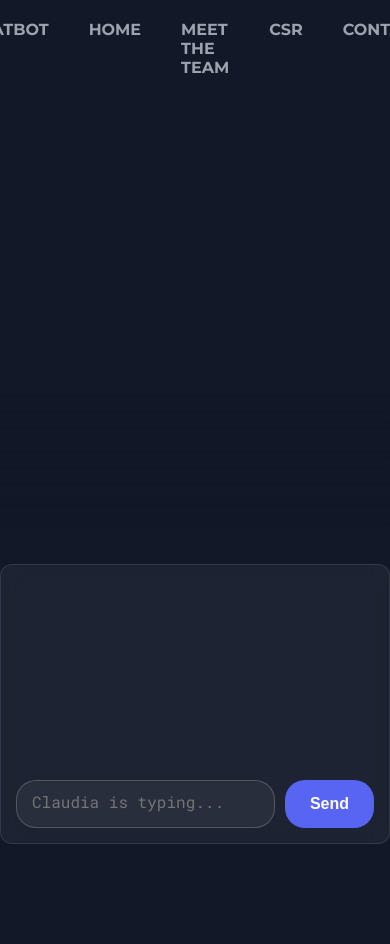
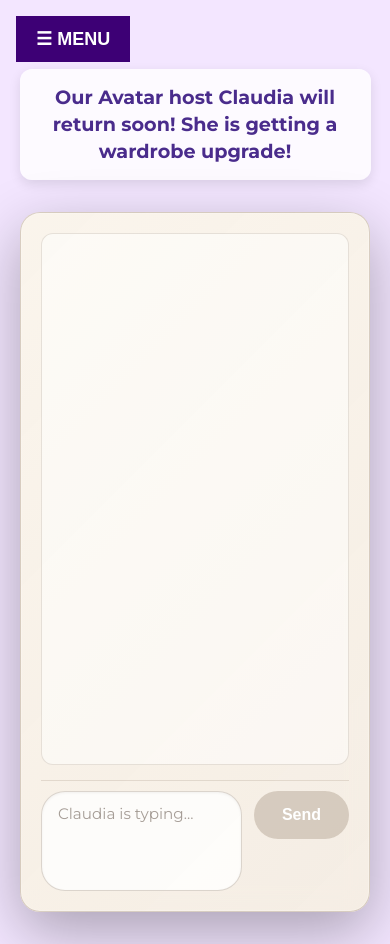
Before and after one commit to aigenticdev/frontend, a plain HTML site: page public/chatbot.html in a window 390 px wide. Before the commit the page ends 844 px from the top, so only its background shows below. Drawn offline with nearby package versions, Linux system fonts and the light colour scheme; no server answers.

Commit message:
chatbot_upgrade

```diff
--- a/public/chatbot.html
+++ b/public/chatbot.html
@@ -6,7 +6,7 @@
   <title>AIGENTIC Chatbot Demo</title>
 
   <!-- AIGENTIC Console Styles -->
-  <link rel="stylesheet" href="/static/avatar.css" />
+  <link rel="stylesheet" href="/static/style.css" />
 
   <!-- Fonts & Animations -->
   <link href="https://fonts.googleapis.com/css2?family=Montserrat:wght@400;700;900&display=swap" rel="stylesheet" />
@@ -21,8 +21,6 @@
     }
   }
   </script>
-
-
 </head>
 <body class="avatar-page">
 
@@ -45,9 +43,14 @@
     <a href="contact.html">CONTACT</a>
   </nav>
 
+  <!-- Mobile host message -->
+  <div class="avatar-host-message">
+    Our Avatar host Claudia will return soon! She is getting a wardrobe upgrade!
+  </div>
+
   <!-- AIGENTIC Console Layout -->
   <div class="console-container" data-aos="fade-up">
-    <!-- Avatar container -->
+    <!-- Avatar container (hidden) -->
     <div id="avatar-container"></div>
 
     <!-- Chat container -->
@@ -75,6 +78,7 @@
   <!-- Scripts -->
   <script type="module" src="/static/avatar.js"></script>
   <script type="module" src="/static/main.js"></script>
+  <script src="/static/script.js"></script>
   <script src="https://unpkg.com/aos@2.3.4/dist/aos.js"></script>
   <script>
     AOS.init({
--- a/public/static/avatar.css
+++ /dev/null
@@ -1,215 +0,0 @@
-/* --- AIGENTIC CONSOLE THEME --- */
-
-/* --- BASE & FONTS --- */
-:root {
-    --console-bg: #111827; /* Dark blue-gray */
-    --text-primary: #E5E7EB; /* Light gray */
-    --text-secondary: #9CA3AF; /* Medium gray */
-    --accent-glow: #5865F2; /* A vibrant blue/purple */
-    --glass-bg: rgba(255, 255, 255, 0.05);
-    --font-body: 'Roboto Mono', monospace;
-    --font-heading: 'Montserrat', sans-serif;
-}
-
-* {
-    margin: 0;
-    padding: 0;
-    box-sizing: border-box;
-}
-
-body.avatar-page {
-    background-color: var(--console-bg);
-    color: var(--text-primary);
-    font-family: var(--font-body);
-    display: flex;
-    justify-content: center;
-    align-items: center;
-    height: 100vh;
-    overflow: hidden;
-}
-
-/* --- LAYOUT --- */
-.console-container {
-    display: flex;
-    flex-direction: column;
-    align-items: center;
-    gap: 20px;
-    width: 100%;
-    height: 100%;
-    padding-top: 80px; /* Space for nav */
-}
-
-#avatar-container {
-    width: 100%;
-    max-width: 600px; /* Made container larger */
-    height: 500px;
-    background-color: transparent; /* Removed color and border */
-    position: relative; /* Needed for the fade effect */
-    overflow: hidden;
-}
-
-#avatar-container::after {
-    content: '';
-    position: absolute;
-    bottom: 0;
-    left: 0;
-    width: 100%;
-    height: 150px; /* Height of the fade */
-    background: linear-gradient(to top, var(--console-bg) 10%, transparent 100%);
-    pointer-events: none; /* Allows clicking through the fade */
-}
-
-.chat-container {
-    width: 100%;
-    max-width: 600px;
-    height: 300px; /* Smaller chat */
-    background-color: var(--glass-bg);
-    border: 1px solid rgba(255, 255, 255, 0.1);
-    border-radius: 12px;
-    backdrop-filter: blur(10px);
-    -webkit-backdrop-filter: blur(10px);
-    display: flex;
-    flex-direction: column;
-    padding: 15px;
-}
-
-/* --- CHAT STYLES --- */
-#chat-window {
-    flex-grow: 1;
-    overflow-y: auto;
-    display: flex;
-    flex-direction: column;
-    gap: 12px;
-    padding: 10px;
-}
-
-.message {
-    max-width: 80%;
-    padding: 10px 15px;
-    border-radius: 15px;
-    line-height: 1.5;
-    word-wrap: break-word;
-}
-
-.message.user {
-    background-color: var(--accent-glow);
-    color: white;
-    align-self: flex-end;
-    border-bottom-right-radius: 4px;
-}
-
-.message.bot {
-    background-color: var(--glass-bg);
-    border: 1px solid rgba(255, 255, 255, 0.1);
-    color: var(--text-primary);
-    align-self: flex-start;
-    border-bottom-left-radius: 4px;
-}
-
-.input-area {
-    display: flex;
-    margin-top: 15px;
-    gap: 10px;
-}
-
-textarea#question {
-    flex-grow: 1;
-    font-size: 1rem;
-    padding: 10px 15px;
-    border-radius: 20px;
-    border: 1px solid rgba(255, 255, 255, 0.2);
-    background-color: var(--glass-bg);
-    color: var(--text-primary);
-    resize: none;
-    font-family: var(--font-body);
-    height: 48px;
-}
-
-textarea#question:focus {
-    outline: none;
-    border-color: var(--accent-glow);
-}
-
-button#submit-btn {
-    background-color: var(--accent-glow);
-    color: white;
-    border: none;
-    border-radius: 20px;
-    padding: 0 25px;
-    cursor: pointer;
-    font-size: 1rem;
-    font-weight: bold;
-    transition: background-color 0.3s ease;
-    height: 48px;
-}
-
-button#submit-btn:hover {
-    background-color: #4754de; /* Slightly lighter accent */
-}
-
-/* --- NAVBAR --- */
-nav#main-nav {
-    position: fixed;
-    top: 0;
-    width: 100%;
-    display: flex;
-    justify-content: center;
-    gap: 40px;
-    padding: 20px 0;
-    font-family: var(--font-heading);
-    font-weight: 700;
-    background: transparent;
-    z-index: 1000;
-}
-
-nav a {
-    text-decoration: none;
-    color: var(--text-secondary);
-    transition: color 0.2s;
-}
-
-nav a:hover, nav a:focus {
-    color: var(--text-primary);
-}
-
-#menu-toggle {
-    display: none; /* Hiding for this focused design, can be re-enabled */
-}
-
-/* --- GAME MODAL --- */
-.game-modal-overlay {
-    position: fixed !important;
-    top: 0 !important;
-    left: 0 !important;
-    width: 100vw !important;
-    height: 100vh !important;
-    background-color: rgba(0, 0, 0, 0.8) !important;
-    display: none;
-    justify-content: center !important;
-    align-items: center !important;
-    z-index: 2000 !important;
-}
-
-.game-modal-content {
-    position: relative !important;
-    width: 95% !important;
-    height: 95% !important;
-    background-color: #000 !important;
-    border: 2px solid var(--accent-glow) !important;
-}
-
-.game-modal-close-btn {
-    position: absolute !important;
-    top: -45px !important; /* Adjusted for better positioning */
-    right: 0 !important;
-    background: none !important;
-    border: none !important;
-    color: white !important;
-    font-size: 3rem !important;
-    cursor: pointer !important;
-}
-
-#game-iframe {
-    width: 100% !important;
-    height: 100% !important;
-}
--- a/public/static/style.css
+++ b/public/static/style.css
@@ -967,229 +967,438 @@ Privacy Policy page
 Avatar Page
 --------------------*/
 
-.avatar-page * {
-  box-sizing: border-box;
-}
-
-.avatar-page {
-  padding-top: 80px;
-  background: #f9fbfd;
-  font-family: 'Segoe UI', Tahoma, Geneva, Verdana, sans-serif;
-  color: #0a2e5d;
+/* Base setup */
+body.avatar-page {
+  background-image: url('/static/images/avatar_background.png');
+  background-size: cover;        /* fills the entire viewport */
+  background-position: center;   /* centers the image */
+  background-attachment: fixed;  /* parallax effect */
+  background-repeat: no-repeat;  /* prevents tiling */
+  min-height: 100vh;
+  padding-top: 80px; /* keeps space for nav */
+  background-position: center 80px;
+}
+
+/* Wrapper to isolate chatbot flex layout */
+.avatar-content,
+.console-container {
+  display: flex;
+  justify-content: flex-end;
+  align-items: center;
+  padding-right: 10%; /* move further right */
   padding-left: 20px;
-  padding-right: 20px;
-  padding-bottom: 20px;
-  display: flex;
-  justify-content: center;
-  height: auto;
-}
-
-.avatar-page .container-wrapper {
-  display: flex;
-  gap: 20px;
+  min-height: calc(100vh - 80px);
+  width: 100%;
+}
+
+@media (min-width: 769px) {
+  body.avatar-page .console-container {
+    margin-left: auto;   /* push container to the right */
+    margin-right: -7%;    /* distance from right edge */
+    justify-content: flex-end;
+    width: auto;         /* shrink to content width if needed */
+  }
+}
+
+/* Main container for chatbot */
+.console-container {
+  display: flex;
+  justify-content: flex-end; /* push child to right */
   align-items: center;
-  max-width: 1000px;
-  width: 100%;
-}
-
-.avatar-page #avatar-container {
-  width: 300px;
-  height: 500px;
-  background: transparent;
-  border-radius: 12px;
-  overflow: hidden;
-}
-
-.avatar-page .chat-container {
-  background: white;
-  width: 100%;
-  max-width: 550px;
-  height: 85vh;
-  border-radius: 12px;
-  box-shadow: 0 5px 15px rgba(0, 0, 0, 0.1);
+  width: auto;               /* shrink to content */
+  margin-left: auto;         /* push container to right */
+  margin-right: 5%;          /* spacing from right edge */
+  max-width: 850px;          /* match chat width */
+}
+
+/* Chat container styling */
+.chat-container {
+  background: linear-gradient(135deg, rgba(250, 245, 235, 0.95) 0%, rgba(245, 238, 226, 0.92) 100%);
+  backdrop-filter: blur(12px);
+  -webkit-backdrop-filter: blur(12px);
+  width: 100%;
+  max-width: 850px;  /* keep it wide */
+  height: 80vh;
+  min-height: 500px;
+  max-height: 700px;
+  border-radius: 20px;
+  box-shadow:
+    0 20px 60px rgba(0, 0, 0, 0.3),
+    0 0 0 1px rgba(255, 255, 255, 0.2) inset;
   display: flex;
   flex-direction: column;
-  padding: 15px 20px;
-}
-
-.avatar-page h1 {
-  margin: 0 0 15px 0;
-  font-weight: 700;
-  color: #023e8a;
-  text-align: center;
-  user-select: none;
-}
-
-.avatar-page #chat-window {
+  padding: 20px;
+  border: 1px solid rgba(139, 119, 101, 0.3);
+}
+
+/* Chat window */
+#chat-window {
   flex-grow: 1;
   overflow-y: auto;
-  padding-right: 10px;
-  border: 1px solid #d9e6f7;
+  padding: 15px;
+  border-radius: 12px;
+  background: rgba(255, 255, 255, 0.5);
+  border: 1px solid rgba(139, 119, 101, 0.2);
+  display: flex;
+  flex-direction: column;
+  gap: 12px;
+  margin-bottom: 15px;
+  scrollbar-width: thin;
+  scrollbar-color: rgba(139, 119, 101, 0.5) transparent;
+}
+
+#chat-window::-webkit-scrollbar {
+  width: 8px;
+}
+
+#chat-window::-webkit-scrollbar-track {
+  background: rgba(255, 255, 255, 0.1);
   border-radius: 10px;
-  background: #e9f0fc;
-  display: flex;
-  flex-direction: column;
-  gap: 10px;
-  padding: 15px;
-  font-size: 1rem;
-}
-
-.avatar-page .message {
-  max-width: 75%;
-  padding: 10px 15px;
-  border-radius: 20px;
-  line-height: 1.4;
+}
+
+#chat-window::-webkit-scrollbar-thumb {
+  background: rgba(139, 119, 101, 0.5);
+  border-radius: 10px;
+}
+
+#chat-window::-webkit-scrollbar-thumb:hover {
+  background: rgba(139, 119, 101, 0.7);
+}
+
+/* Message styles */
+.message {
+  max-width: 85%;
+  padding: 12px 16px;
+  border-radius: 18px;
+  line-height: 1.5;
   word-wrap: break-word;
   white-space: pre-wrap;
-  box-shadow: 0 1px 3px rgb(0 0 0 / 0.1);
-  position: relative;
-}
-
-.avatar-page .message.user {
-  background-color: #0077cc;
-  color: white;
+  font-size: 0.95rem;
+  animation: messageSlide 0.3s ease-out;
+}
+
+@keyframes messageSlide {
+  from {
+    opacity: 0;
+    transform: translateY(10px);
+  }
+  to {
+    opacity: 1;
+    transform: translateY(0);
+  }
+}
+
+.message.user {
+  background: linear-gradient(135deg, #8b7765 0%, #6d5d4d 100%);
+  color: #fff;
   align-self: flex-end;
   border-bottom-right-radius: 4px;
-}
-
-.avatar-page .message.bot {
-  background-color: #ffffff;
-  border: 1px solid #b3d1ff;
-  color: #003366;
+  box-shadow: 0 2px 8px rgba(107, 93, 84, 0.3);
+}
+
+.message.bot {
+  background: rgba(255, 255, 255, 0.9);
+  color: #3d342c;
   align-self: flex-start;
   border-bottom-left-radius: 4px;
+  border: 1px solid rgba(139, 119, 101, 0.2);
+  box-shadow: 0 2px 8px rgba(0, 0, 0, 0.1);
+  position: relative;
   padding-bottom: 35px;
 }
 
-.avatar-page .message.bot .sources {
-  margin-top: 8px;
+/* Sources styling */
+.message.bot .sources {
+  margin-top: 10px;
   font-size: 0.85rem;
-  color: #034078;
-  background: #d0e7ff;
+  color: #5a4a3a;
+  background: rgba(222, 208, 192, 0.5);
   border-radius: 8px;
   padding: 8px 12px;
-  border: 1px solid #99cfff;
-  box-shadow: inset 0 0 5px #99cfff;
-}
-
-.avatar-page .message.bot .sources ul {
+  border: 1px solid rgba(139, 119, 101, 0.3);
+}
+
+.message.bot .sources ul {
   margin: 4px 0 0 16px;
   padding: 0;
   list-style-type: disc;
 }
 
-.avatar-page .input-area {
-  display: flex;
-  margin-top: 15px;
-  gap: 10px;
-}
-
-.avatar-page textarea#question {
+/* Input area */
+.input-area {
+  display: flex;
+  gap: 12px;
+  padding-top: 10px;
+  border-top: 1px solid rgba(139, 119, 101, 0.2);
+}
+
+textarea#question {
   flex-grow: 1;
-  font-size: 1rem;
-  padding: 10px 15px;
-  border-radius: 20px;
-  border: 1px solid #99cfff;
+  font-size: 0.95rem;
+  padding: 12px 16px;
+  border-radius: 24px;
+  border: 1px solid rgba(139, 119, 101, 0.3);
+  background: rgba(255, 255, 255, 0.8);
+  color: #3d342c;
   resize: none;
-  box-shadow: inset 0 0 5px #cce6ff;
-  font-family: 'Segoe UI', Tahoma, Geneva, Verdana, sans-serif;
+  font-family: inherit;
   height: 48px;
-  overflow-y: auto;
-}
-
-.avatar-page button#submit-btn {
-  background-color: #0077cc;
+  transition: all 0.3s ease;
+  box-shadow: inset 0 1px 3px rgba(0, 0, 0, 0.05);
+}
+
+textarea#question:focus {
+  outline: none;
+  border-color: #8b7765;
+  background: rgba(255, 255, 255, 0.95);
+  box-shadow: 0 0 0 3px rgba(139, 119, 101, 0.1);
+}
+
+textarea#question::placeholder {
+  color: rgba(107, 93, 84, 0.6);
+}
+
+button#submit-btn {
+  background: linear-gradient(135deg, #8b7765 0%, #6d5d4d 100%);
   color: white;
   border: none;
-  border-radius: 20px;
-  padding: 0 25px;
+  border-radius: 24px;
+  padding: 0 28px;
   cursor: pointer;
   font-size: 1rem;
-  transition: background-color 0.3s ease;
+  font-weight: 600;
+  transition: all 0.3s ease;
   height: 48px;
-  user-select: none;
-}
-
-.avatar-page button#submit-btn:hover {
-  background-color: #005fa3;
-}
-
-.avatar-page button#submit-btn:disabled {
-  background-color: #99cfff;
+  box-shadow: 0 2px 8px rgba(107, 93, 84, 0.3);
+}
+
+button#submit-btn:hover {
+  transform: translateY(-1px);
+  box-shadow: 0 4px 12px rgba(107, 93, 84, 0.4);
+  background: linear-gradient(135deg, #9a8674 0%, #7d6c5c 100%);
+}
+
+button#submit-btn:active {
+  transform: translateY(0);
+}
+
+button#submit-btn:disabled {
+  background: rgba(139, 119, 101, 0.3);
   cursor: not-allowed;
-}
-
-.avatar-page .feedback-buttons {
+  box-shadow: none;
+}
+
+/* Feedback buttons */
+.feedback-buttons {
   position: absolute;
   bottom: 8px;
   right: 12px;
   display: flex;
   gap: 8px;
-  opacity: 0.5;
+  opacity: 0;
   transition: opacity 0.2s ease-in-out;
 }
 
-.avatar-page .message.bot:hover .feedback-buttons {
-  opacity: 1;
-}
-
-.avatar-page .feedback-btn {
+.message.bot:hover .feedback-buttons {
+  opacity: 0.7;
+}
+
+.feedback-btn {
   background: none;
   border: none;
   cursor: pointer;
   font-size: 1.1rem;
-  padding: 2px;
+  padding: 4px;
   border-radius: 50%;
   line-height: 1;
-}
-
-.avatar-page .feedback-btn:hover {
-  background-color: rgba(0, 0, 0, 0.1);
-}
-
-.avatar-page .feedback-btn.disabled {
+  transition: all 0.2s ease;
+}
+
+.feedback-btn:hover {
+  background-color: rgba(139, 119, 101, 0.2);
+  transform: scale(1.1);
+}
+
+.feedback-btn.disabled {
   cursor: not-allowed;
   opacity: 0.3;
 }
 
+/* Message options */
 .message-options {
   margin-top: 12px;
   display: flex;
   flex-direction: column;
-    gap: 6px;
+  gap: 8px;
 }
 
 .option-btn {
-    background-color: #f0f8ff;
-    border: 1px solid #0077cc;
-    color: #005fa3;
+  background: rgba(255, 255, 255, 0.7);
+  border: 1px solid rgba(139, 119, 101, 0.4);
+  color: #5a4a3a;
   border-radius: 12px;
-    padding: 10px 12px;
+  padding: 10px 14px;
   text-align: left;
   cursor: pointer;
   width: 100%;
-    font-size: 0.95rem;
-    transition: background-color 0.2s ease, transform 0.1s ease;
+  font-size: 0.9rem;
+  transition: all 0.2s ease;
 }
 
 .option-btn:hover {
-    background-color: #d6eaff;
-    border-color: #005fa3;
+  background: rgba(222, 208, 192, 0.6);
+  border-color: #8b7765;
+  transform: translateX(3px);
 }
 
 .option-btn:disabled {
-    background-color: #e0e0e0;
-    border-color: #c0c0c0;
-    color: #888;
+  background: rgba(200, 200, 200, 0.3);
+  border-color: rgba(139, 119, 101, 0.2);
+  color: #999;
   cursor: not-allowed;
+  transform: none;
 }
 
 .option-btn:disabled.selected {
-    background-color: #cce6ff;
-    border-color: #0077cc;
-    font-weight: bold;
-    color: #003366;
-}
+  background: rgba(139, 119, 101, 0.2);
+  border-color: #8b7765;
+  font-weight: 600;
+  color: #3d342c;
+}
+
+/* Hide unnecessary elements */
+#avatar-container {
+  display: none;
+}
+
+/* Game modal styles */
+.game-modal-overlay {
+  position: fixed !important;
+  top: 0 !important;
+  left: 0 !important;
+  width: 100vw !important;
+  height: 100vh !important;
+  background-color: rgba(0, 0, 0, 0.85) !important;
+  display: none;
+  justify-content: center !important;
+  align-items: center !important;
+  z-index: 9999 !important;
+}
+
+.game-modal-content {
+  position: relative !important;
+  width: 95% !important;
+  height: 95% !important;
+  background-color: #1a1612 !important;
+  border: 2px solid #8b7765 !important;
+  border-radius: 12px;
+  overflow: hidden;
+}
+
+.game-modal-close-btn {
+  position: absolute !important;
+  top: -50px !important;
+  right: 0 !important;
+  background: none !important;
+  border: none !important;
+  color: #fff !important;
+  font-size: 2.5rem !important;
+  cursor: pointer !important;
+  transition: transform 0.2s ease !important;
+}
+
+.game-modal-close-btn:hover {
+  transform: scale(1.1) !important;
+}
+
+#game-iframe {
+  width: 100% !important;
+  height: 100% !important;
+  border: none;
+}
+
+/* Hide the host message by default (desktop) */
+.avatar-host-message {
+  display: none;
+}
+
+/* Mobile-only adjustments */
+@media (max-width: 768px) {
+
+  /* Show the host message on mobile */
+  .avatar-host-message {
+    display: block;
+    font-size: 1.1rem;
+    font-weight: 500;
+    color: #3d342c;
+    margin-bottom: 20px;
+    text-align: center;
+    max-width: 90%;
+  }
+
+  /* Remove background image, set light purple */
+  body.avatar-page {
+    background-image: none;
+    background-color: #f3e6ff; /* lighter purple */
+    display: flex;
+    flex-direction: column;
+    justify-content: center; /* vertical center */
+    align-items: center;     /* horizontal center */
+    padding-top: 0;
+    min-height: 100vh;
+  }
+
+  /* Center chat container */
+  .console-container {
+    margin: 0 auto;
+    padding: 0 20px;
+    width: 100%;
+    max-width: 700px;
+    height: auto;
+  }
+
+  /* Make chat box taller */
+  .chat-container {
+    max-width: 100%;
+    width: 100%;
+    height: 90vh; /* taller on mobile */
+    min-height: 500px;
+  }
+}
+
+/* Mobile-only host message styling */
+@media (max-width: 768px) {
+
+  .avatar-host-message {
+    display: block;
+    font-size: 1.2rem;
+    font-weight: 600;
+    color: #4a2c8c;
+    text-align: center;
+    max-width: 90%;
+    margin: 69px auto 0px auto; /* less space below: changed 30px -> 10px */
+    padding: 15px 20px;
+    background-color: rgba(255, 255, 255, 0.8);
+    border-radius: 12px;
+    box-shadow: 0 4px 12px rgba(0, 0, 0, 0.1);
+    line-height: 1.4;
+
+    /* fade-in animation */
+    opacity: 0;
+    transform: translateY(-10px);
+    animation: slideFadeIn 0.6s ease forwards 0.2s;
+  }
+
+  @keyframes slideFadeIn {
+    to {
+      opacity: 1;
+      transform: translateY(0);
+    }
+  }
+}
+
+
+
 
 /* ---------------
 Contact Page
```
Also changed, not shown: 2 other files. Lines whose indentation alone changed are shown as unchanged.
